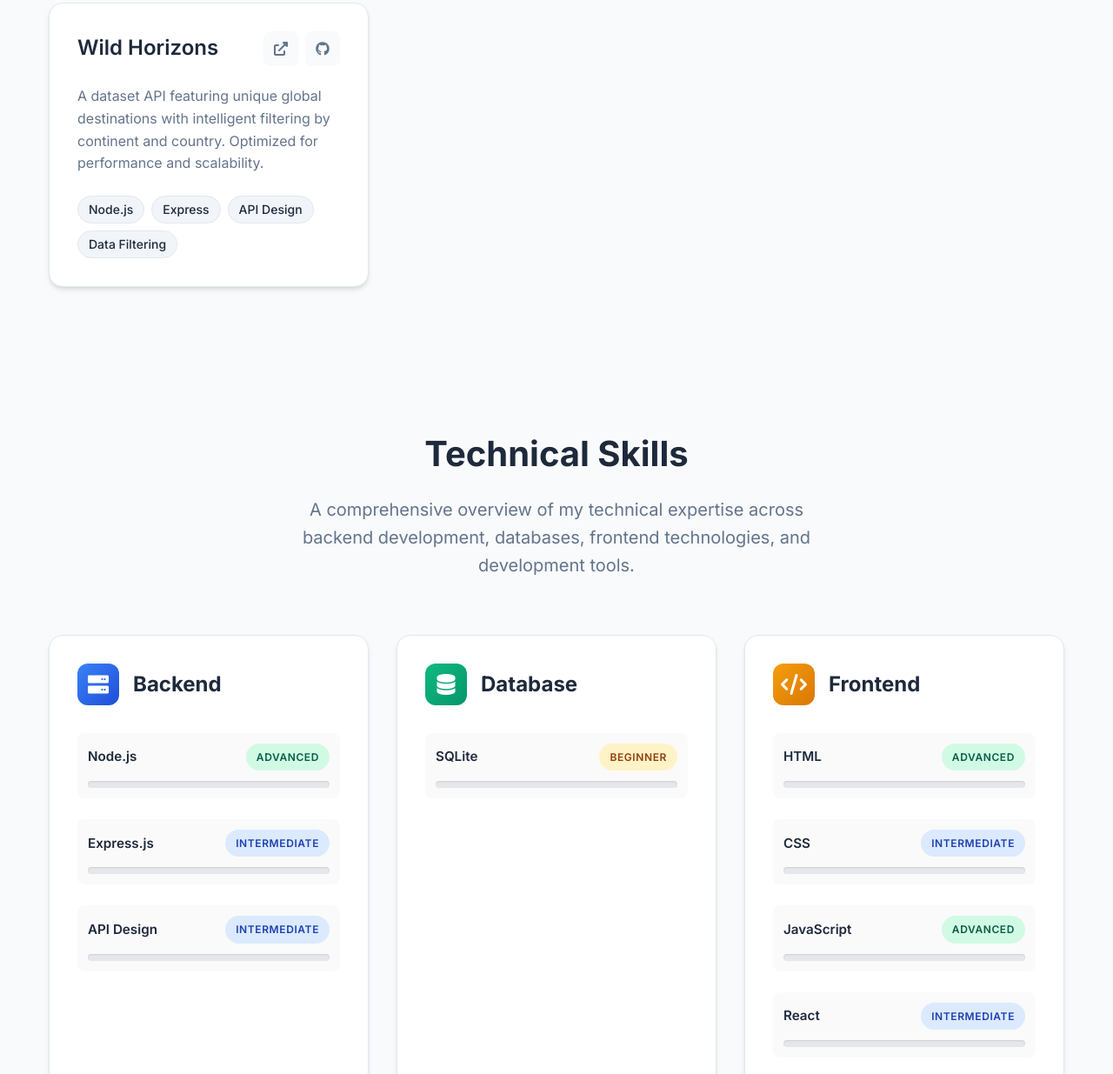
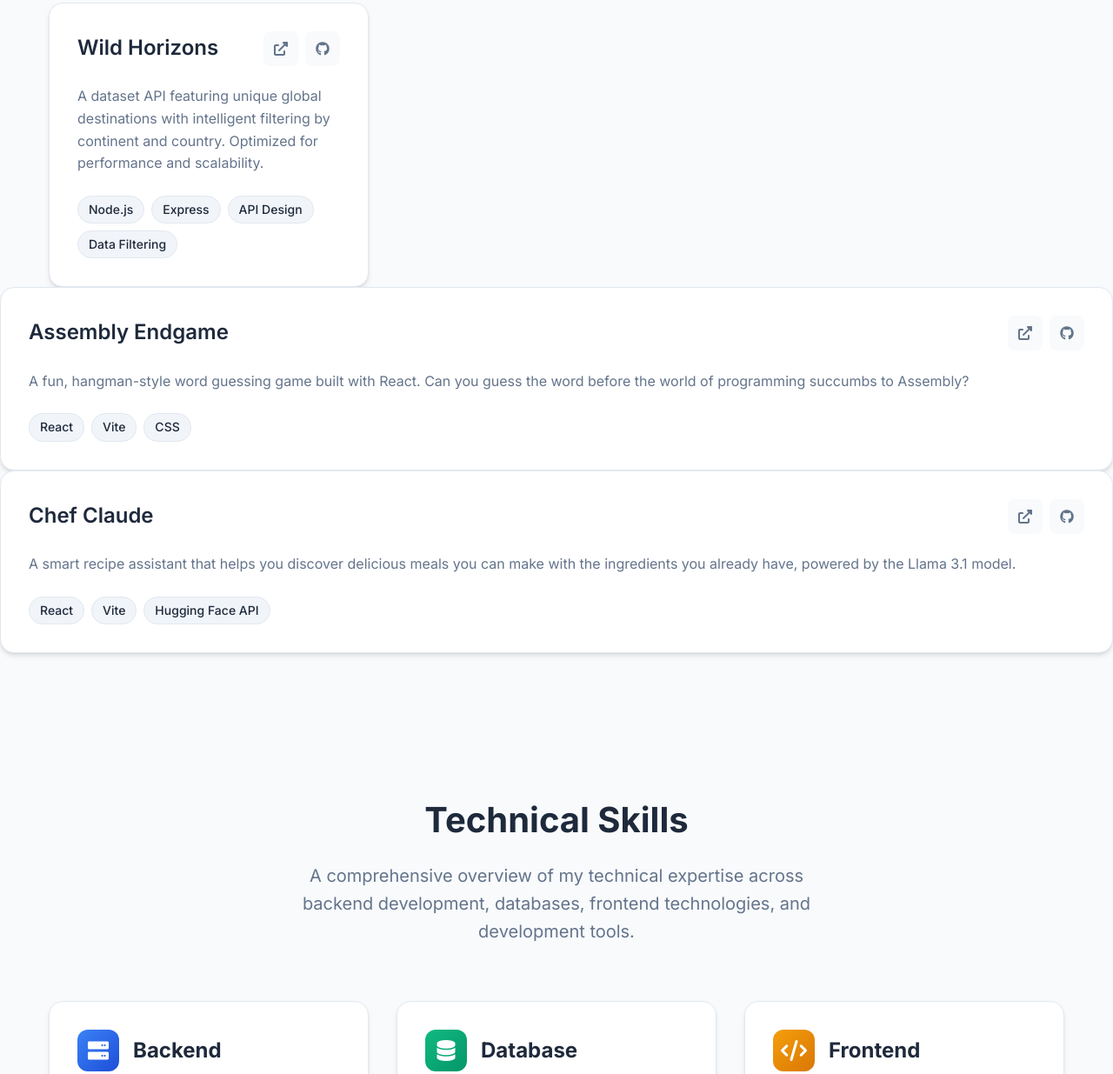
Before and after one commit to 0xYurii/portfolio, a plain HTML site: page index.html in a window 1280 px wide. Shown: the part 1435-2670 px from the top of the page at 87% size. Drawn offline with Linux system fonts and the light colour scheme.

Commit message:
add 2 project description

```diff
--- a/index.html
+++ b/index.html
@@ -187,6 +187,55 @@
                         </div>
                     </div>
                 </div>
+
+
+                <!-- Project 5: Assembly Endgame -->
+                <div class="project-card">
+                    <div class="project-header">
+                        <h3 class="project-title">Assembly Endgame</h3>
+                        <div class="project-links">
+                            <a href="https://assembly-endgame.vercel.app/" class="project-link" title="Live Demo" target="_blank" rel="noopener noreferrer">
+                                <i class="fas fa-external-link-alt"></i>
+                            </a>
+                            <a href="https://github.com/0xYurii/Assembly-EndGame" class="project-link" title="GitHub" target="_blank" rel="noopener noreferrer">
+                                <i class="fab fa-github"></i>
+                            </a>
+                        </div>
+                    </div>
+                    <p class="project-description">
+                        A fun, hangman-style word guessing game built with React. Can you guess the word before the world of programming succumbs to Assembly?
+                    </p>
+                    <div class="project-tech">
+                        <span class="tech-tag">React</span>
+                        <span class="tech-tag">Vite</span>
+                        <span class="tech-tag">CSS</span>
+                    </div>
+                </div>
+
+
+                <!-- Project 6: Chef Claude -->
+                <div class="project-card">
+                    <div class="project-header">
+                        <h3 class="project-title">Chef Claude</h3>
+                        <div class="project-links">
+                            <a href="https://chef-claude.vercel.app/" class="project-link" title="Live Demo" target="_blank" rel="noopener noreferrer">
+                                <i class="fas fa-external-link-alt"></i>
+                            </a>
+                            <a href="https://github.com/0xYurii/Chef-Claude" class="project-link" title="GitHub" target="_blank" rel="noopener noreferrer">
+                                <i class="fab fa-github"></i>
+                            </a>
+                        </div>
+                    </div>
+                    <p class="project-description">
+                        A smart recipe assistant that helps you discover delicious meals you can make with the ingredients you already have, powered by the Llama 3.1 model.
+                    </p>
+                    <div class="project-tech">
+                        <span class="tech-tag">React</span>
+                        <span class="tech-tag">Vite</span>
+                        <span class="tech-tag">Hugging Face API</span>
+                    </div>
+                </div>
+
             </div>
         </div>
     </section>
```
